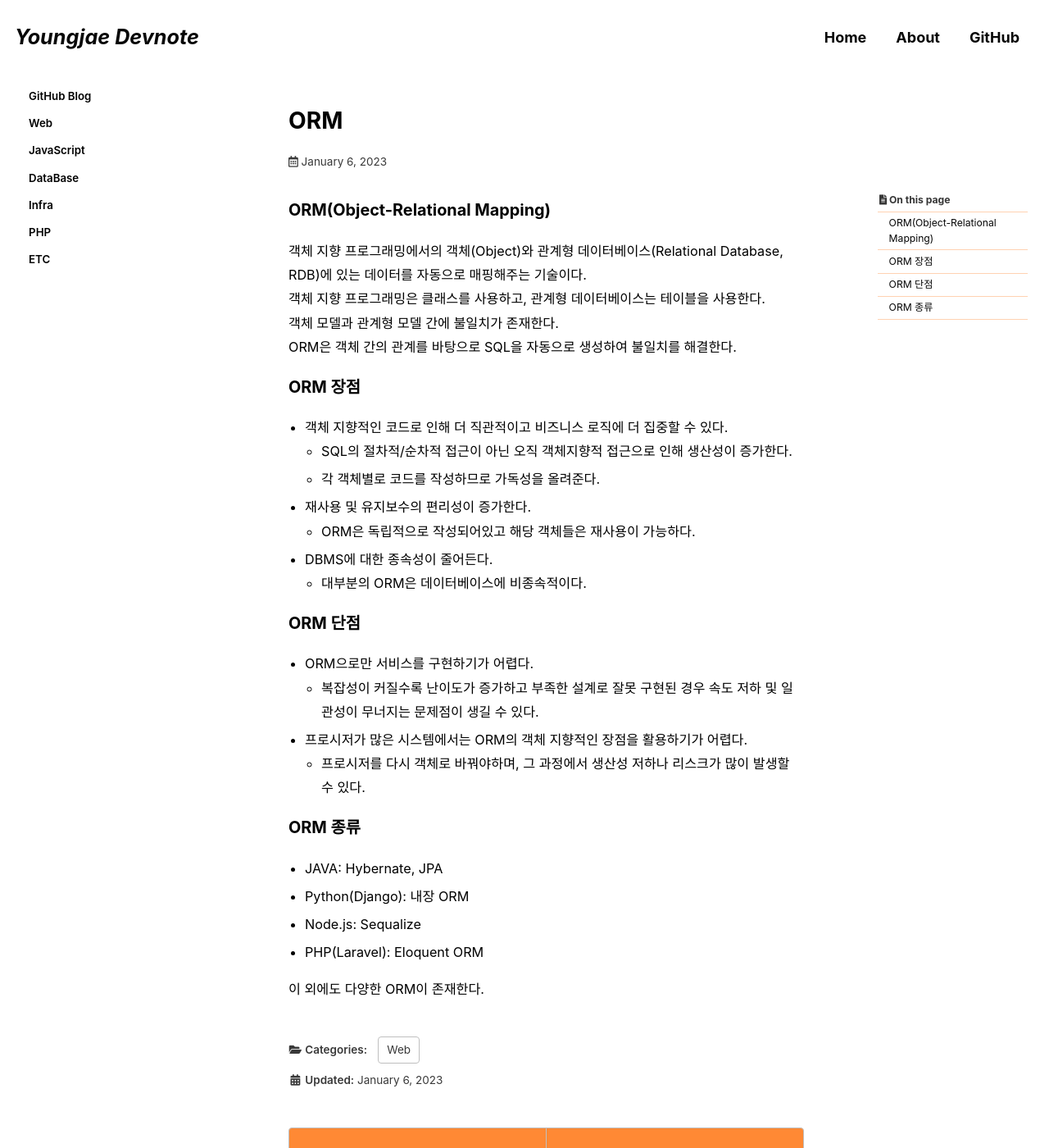
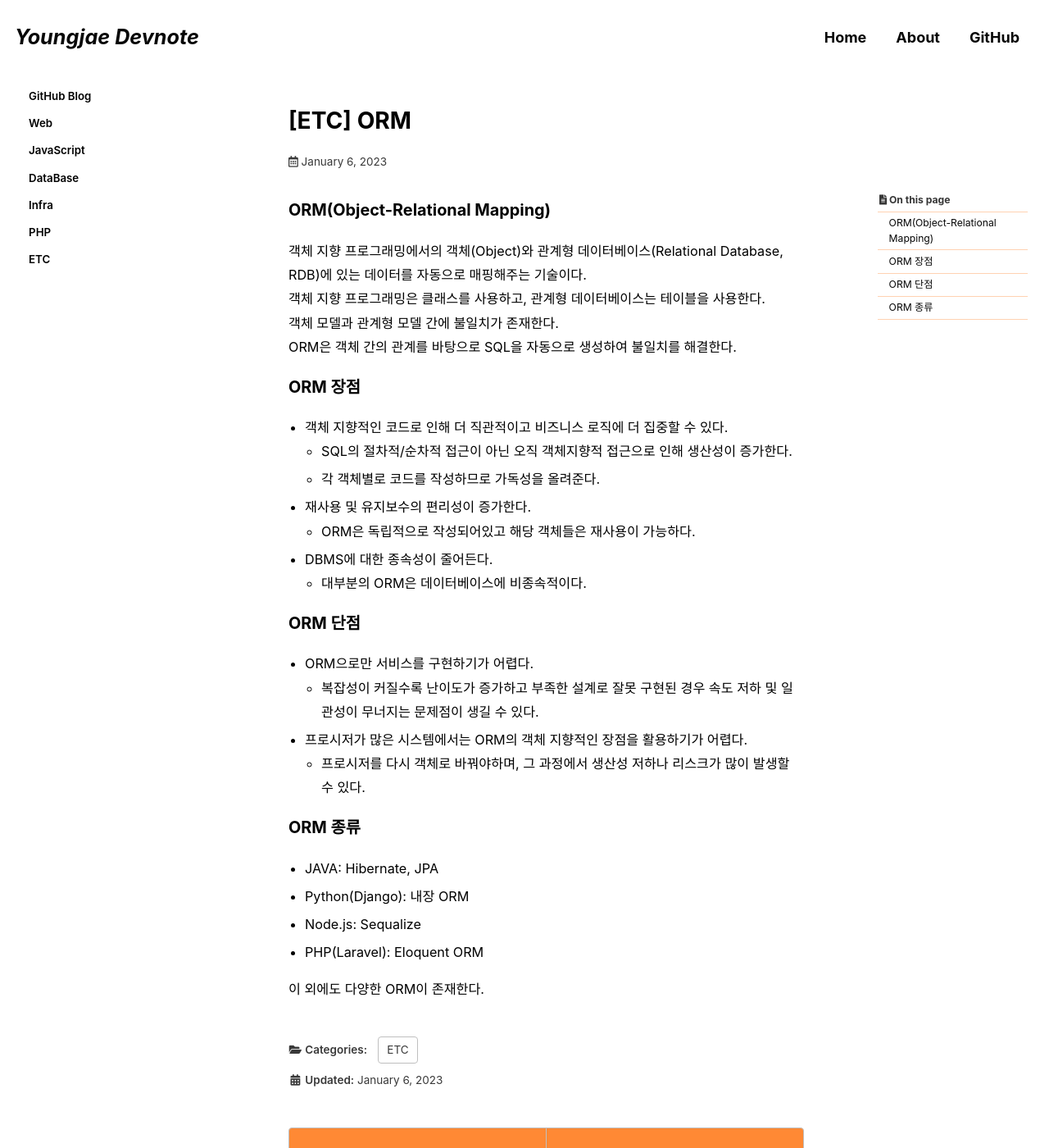
Before and after one commit to youngjae0401/develop_note, a Jekyll site: the page built from _posts/2023-01-06-orm.md, in a window 1280 px wide and 1400 px high. Shown: the whole window at 82% size. Built offline with Jekyll 4.4.1, drawn with Linux system fonts in a browser that asks for light colours; cached includes are drawn as plain includes; some web fonts are replaced; comment, search, counter and statistics services are not loaded.

Commit message:
"post - [ETC] ORM" 오타 수정 및 경로 변경

```diff
--- a/_posts/2023-01-06-orm.md
+++ b/_posts/2023-01-06-orm.md
@@ -1,14 +1,14 @@
 ---
-title: "ORM"
+title: "[ETC] ORM"
 excerpt: "ORM에 대해서 알아보자"
 
 categories:
-  - Web
+  - ETC
 
 tags:
   - [orm]
 
-permalink: /web/orm/
+permalink: /etc/orm/
 
 toc: true
 toc_sticky: true
@@ -39,7 +39,7 @@ ORM은 객체 간의 관계를 바탕으로 SQL을 자동으로 생성하여 불
     * 프로시저를 다시 객체로 바꿔야하며, 그 과정에서 생산성 저하나 리스크가 많이 발생할 수 있다.
 
 ### ORM 종류
-* JAVA: Hybernate, JPA
+* JAVA: Hibernate, JPA
 * Python(Django): 내장 ORM
 * Node.js: Sequalize
 * PHP(Laravel): Eloquent ORM
```
